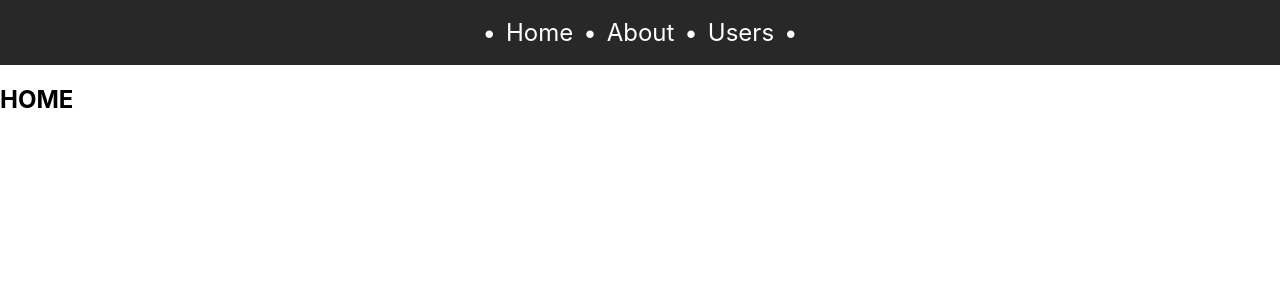
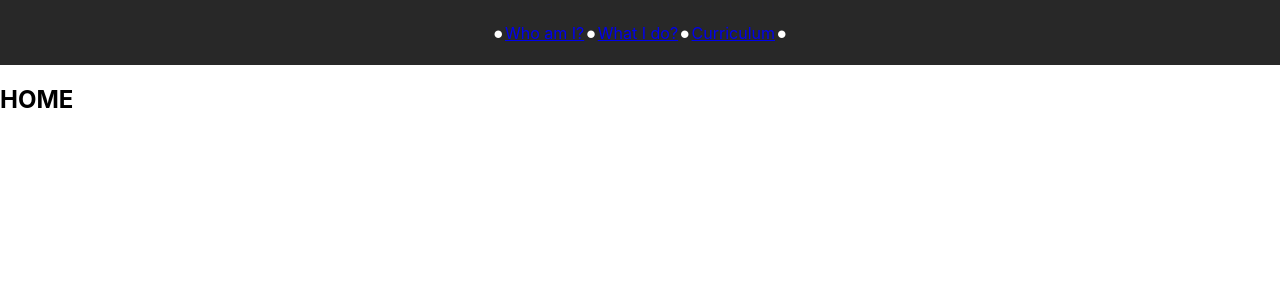
Before and after one commit to Jonhyt/personal-website, a React (Create React App) app: page /what-i-do in a window 1280 px wide. Shown: the top 300 px of the page. Built offline with nearby package versions, Linux system fonts and the light colour scheme.

Commit message:
Router changes

```diff
--- a/package.json
+++ b/package.json
@@ -2,6 +2,7 @@
   "name": "jo-website",
   "version": "0.1.0",
   "private": true,
+  "homepage": "https://jonhyt.github.io/personal-website/",
   "dependencies": {
     "@testing-library/jest-dom": "^5.11.4",
     "@testing-library/react": "^11.1.0",
@@ -9,6 +10,7 @@
     "@types/jest": "^26.0.15",
     "@types/node": "^12.0.0",
     "@types/react-dom": "^16.9.8",
+    "gh-pages": "^3.1.0",
     "react": "^17.0.1",
     "react-dom": "^17.0.1",
     "react-router-dom": "^5.2.0",
@@ -21,7 +23,9 @@
     "start": "react-scripts start",
     "build": "react-scripts build",
     "test": "react-scripts test",
-    "eject": "react-scripts eject"
+    "eject": "react-scripts eject",
+    "predeploy": "npm run build",
+    "deploy": "gh-pages -d build"
   },
   "eslintConfig": {
     "extends": [
--- a/src/component/Navbar.tsx
+++ b/src/component/Navbar.tsx
@@ -1,7 +1,8 @@
-import React from "react";
+import React, { Fragment } from "react";
 import { Link } from "react-router-dom";
 import styled from "styled-components";
 import { colors } from "../assets/colors";
+import { BPLink } from "../navigation/Routes";
 
 interface MenuItem {
     link: string;
@@ -10,18 +11,18 @@ interface MenuItem {
 
 export const Navbar: React.FC = () => {
     const menu: MenuItem[] = [
-        { link: "/", text: "Home" },
-        { link: "/about", text: "About" },
-        { link: "/users", text: "Users" },
+        { link: "/", text: "Who am I?" },
+        { link: "/what-i-do", text: "What I do?" },
+        { link: "/curriculum", text: "Curriculum" },
     ];
 
     return (
         <NavContainer>
-            {menu.map((item) => (
-                <>
+            {menu.map((item, i) => (
+                <Fragment key={"link" + i}>
                     <Spacer />
-                    <StyledLink to={item.link}>{item.text}</StyledLink>
-                </>
+                    <Link to={item.link}>{item.text}</Link>
+                </Fragment>
             ))}
             <Spacer />
             {/* <Spacer />
--- a/src/navigation/Routes.tsx
+++ b/src/navigation/Routes.tsx
@@ -1,11 +1,25 @@
 import React from "react";
-import { Switch, Route } from "react-router-dom";
+import { Switch, Route, RouteProps, LinkProps, Link } from "react-router-dom";
 import { HomePage } from "../pages/home/HomePage";
+import { WhatPage } from "../pages/home/WhatPage";
 
 export const Routes: React.FC = () => {
     return (
         <Switch>
             <Route path='/' component={HomePage} />
+            <Route path='/what-i-do' component={WhatPage} />
         </Switch>
     );
 };
+
+export const BPLink: React.FC<LinkProps> = ({ to, children, ...props }) => {
+    return (
+        <Link {...props} to={`/personal-website${to}`}>
+            {children}
+        </Link>
+    );
+};
+
+export const BPRoute: React.FC<RouteProps> = ({ path, ...props }) => {
+    return <Route {...props} path={`/personal-website${path}`} />;
+};
--- /dev/null
+++ b/src/pages/home/WhatPage.tsx
@@ -0,0 +1,5 @@
+import React from "react";
+
+export const WhatPage: React.FC = () => {
+    return <h2>WHAT I DO</h2>;
+};
```
Also changed, not shown: 1 other file (tests, documents, lock files or other folders).
